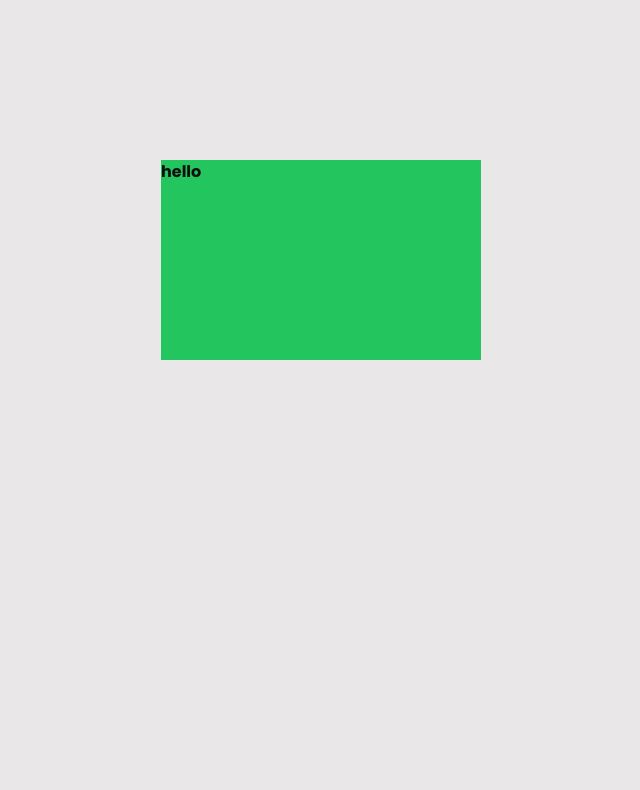
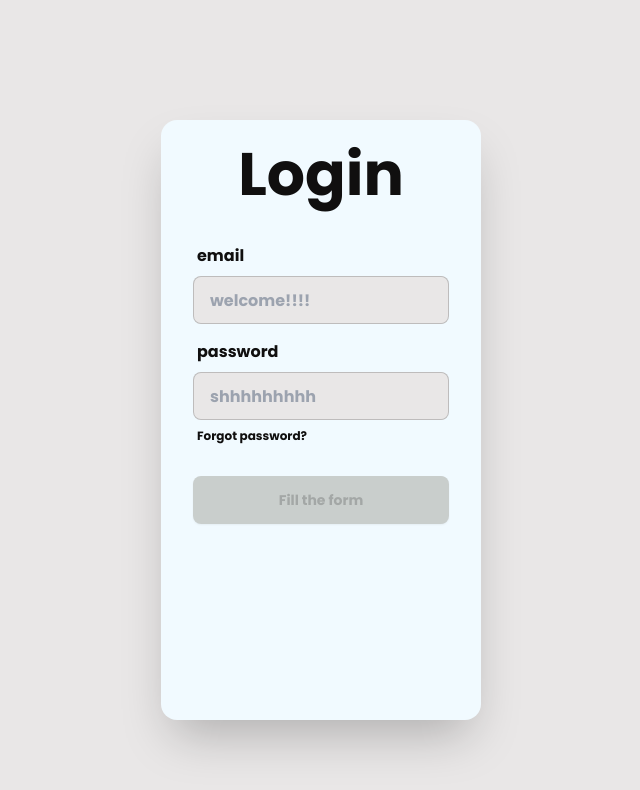
Before and after one commit to ayushkumarshukla13/need_name, a Next.js app: page /Login in a window 1280 px wide. Shown: the top 790 px of the page, without its empty margins (319-959 px from the left). Built offline with nearby package versions, Linux system fonts and the light colour scheme.

Commit message:
login_complete

```diff
--- a/app/Login/page.jsx
+++ b/app/Login/page.jsx
@@ -1,14 +1,152 @@
-import React from 'react'
+'use client'
+import React, { useEffect, useState } from 'react'
+import axios from 'axios'
+import Image from 'next/image'
+import { useRouter } from 'next/navigation'
+import toast, { Toaster } from 'react-hot-toast';
+import { NextResponse } from 'next/server'
+
 
 const Page = () => {
+  const router = useRouter();
+
+  const validateEmail = (email) => {
+    // Simple email validation using a regular expression
+    const emailRegex = /^[^\s@]+@[^\s@]+\.[^\s@]+$/;
+    return emailRegex.test(email);
+  };
+
+  const [user, setUser] = useState
+    ({
+      email: "",
+      password: "",
+    });
+
+  const [buttonDisabled, setButtonDisabled] = useState(false);
+  const [loading, setLoading] = useState(false);
+  useEffect(() => {
+
+
+    const isEmailValid = validateEmail(user.email);
+
+
+    if (isEmailValid && user.password.length > 0) {
+      setButtonDisabled(false);
+    } else {
+      setButtonDisabled(true);
+    }
+
+  }, [user]
+  )
+
+
+
+
+
+
+
+  const onLogin = async () => {
+
+    try {
+
+      setLoading(true);
+      const response = await axios.post('/api/users/login',user )
+      toast.success("Login successful");
+      router.push("/Incomplete");
+    }
+    catch (error) {
+      console.log("login failed", error.response.data.error);
+      toast.error(error.message);
+
+
+    }
+
+    finally {
+      setLoading(false);
+    }
+
+
+  }
+
+
   return (
     <div className=' w-screen h-screen flex justify-center items-start'>
 
-      <div className='w-1/4 h-1/4 relative top-[20%] bg-green-500'>
-        hello
-      </div>
+      <div className=' w-full md:w-[30%] h-3/4 lg:w-1/4 lg:h-3/4 flex flex-col items-center   relative top-[10%] lg:top-[15%] rounded-2xl shadow-2xl bg-[#F1FAFF]'>
+
+        <div className='text-6xl mt-6'>
+          Login
+        </div>
+
+        <div className=" shrink-0 w-full h-full">
+          <div className=" card-body ">
+
+            <div className="form-control">
+
+              <label htmlFor='username' className="label ">
+                email
+              </label>
+
+              <input id='email' value={user.email}
+                onChange={(e) => setUser({ ...user, email: e.target.value })}
+
+                type="email" placeholder="welcome!!!!"
+                className="input input-bordered" required />
+
+            </div>
 
 
+            <div className="form-control">
+
+              <label className="label">
+                password
+              </label>
+
+
+
+              <input id='password' value={user.password}
+                onChange={(e) => setUser({ ...user, password: e.target.value })}
+                type="password"
+                placeholder="shhhhhhhhh"
+                className="input input-bordered"
+                // onFocus={showInfoBtn}
+                required />
+
+              <label className="label">
+                <a href="#" className="label-text-alt link link-hover">Forgot password?</a>
+              </label>
+
+            </div>
+
+            <div className="form-control mt-4">
+
+              <button
+
+                onClick={onLogin}
+                className="btn btn-primary"
+                disabled={buttonDisabled}
+
+              >
+
+                {loading ? (
+                  <span className="loading loading-spinner loading-md"></span>
+                ) : (
+                  buttonDisabled ? "Fill the form" : "Login......"
+                )}
+
+              </button>
+
+
+
+            </div>
+          </div>
+        </div>
+
+
+
+
+
+      </div>
     </div>
   )
 }
--- a/app/SignUp/page.jsx
+++ b/app/SignUp/page.jsx
@@ -17,6 +17,7 @@ const Page = () => {
 
 
     const [buttonDisabled, setButtonDisabled] = useState(false);
+
     const [loading, setLoading] = useState(false);
     const [infoBtn, setInfoBtn] = useState(false);
     const [infoBtn2, setInfoBtn2] = useState(false);
--- a/app/api/users/login/route.js
+++ b/app/api/users/login/route.js
@@ -0,0 +1,70 @@
+import {connect} from "@/dbConfig/dbConfig";
+import User from "@/models/userModel";
+import { NextRequest, NextResponse } from "next/server";
+import bcryptjs from "bcryptjs";
+import jwt from "jsonwebtoken";
+
+connect()
+
+export async function POST(request)
+{
+    try
+    {
+            const reqBody  = await request.json();
+            const {email,password} = reqBody;
+            console.log("reqbody is ",reqBody);
+            console.log("email is ",email);
+
+            ///checking if user actually exits
+            const user = await User.findOne({email})
+
+
+            if(!user)
+            {
+                return NextResponse.json({error: "User not found"},{status:400});
+            }
+
+            ///checking password
+            const validpassword  = bcryptjs.compare(password,user.password);
+            if(!validpassword)
+            {
+                return NextResponse.json({error: "Invalid Password"},{status:400})
+            }
+            //// tokenData
+            const tokenData =
+            {
+                    id: user._id,
+                    username : user.username,
+                    email : user.email,
+
+            }
+            /// creating token
+            const token = await jwt.sign(tokenData, process.env.TOKEN_SECRET,{expiresIn: "1d"})
+
+            const response = NextResponse.json(
+                {
+                    message:"login successfull",
+                    success:true,
+                }
+            )
+
+            response.cookies.set("token",token,{httpOnly:true})
+            return response;
+
+
+
+
+
+
+    }
+
+    catch (error)
+
+    {
+        return NextResponse.json({error: error.message},{status:500});
+
+    }
+
+
+
+}
--- /dev/null
+++ b/components/Login/Signin/Login.jsx
@@ -0,0 +1,63 @@
+import React from 'react'
+import SocialBtn from '../Misc/socialBtn'
+import TextField from '../Misc/TextField'
+import BtnRed from './BtnRed'
+
+const LogIn = () => {
+    return (
+
+        <div className="  flex flex-col items-center">
+
+            <div className='text-6xl mt-6'>
+                Login
+            </div>
+
+            <div className=" shrink-0 ">
+                <div className=" card-body ">
+
+                    <div className="form-control">
+
+                        <label htmlFor='username' className="label ">
+                            username
+                        </label>
+
+                        <input id='username'
+
+                            type="text" placeholder="Hi there"
+                            className="input input-bordered" required />
+                        </div>
+
+
+                    <div className="form-control">
+
+                        <label className="label">
+                            password
+
+
+                        </label>
+
+
+
+                        <input id='password'
+                            type="password"
+                            placeholder="shhhhhhhhh"
+                            className="input input-bordered"
+                            // onFocus={showInfoBtn}
+                            required />
+
+                        <label className="label">
+                            <a href="#" className="label-text-alt link link-hover">Forgot password?</a>
+                        </label>
+
+                    </div>
+
+
+
+
+                </div>
+            </div>
+            </div>
+            )
+}
+
+            export default LogIn
```
Also changed, not shown: 1 other file (tests, documents, lock files or other folders).
